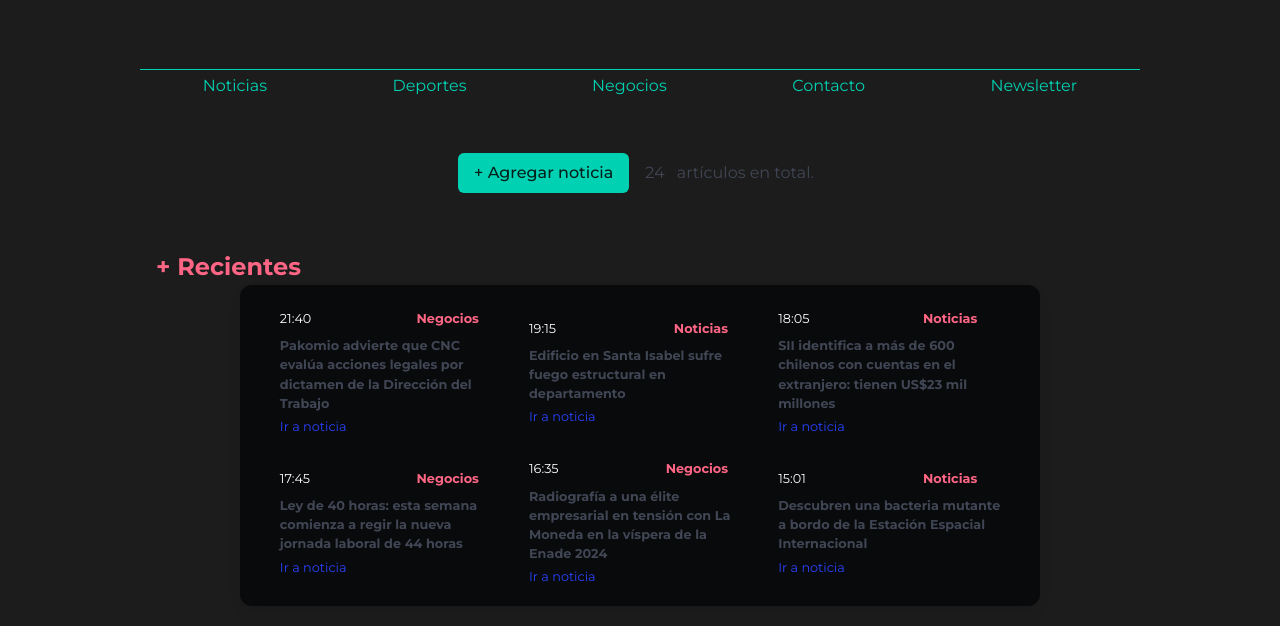
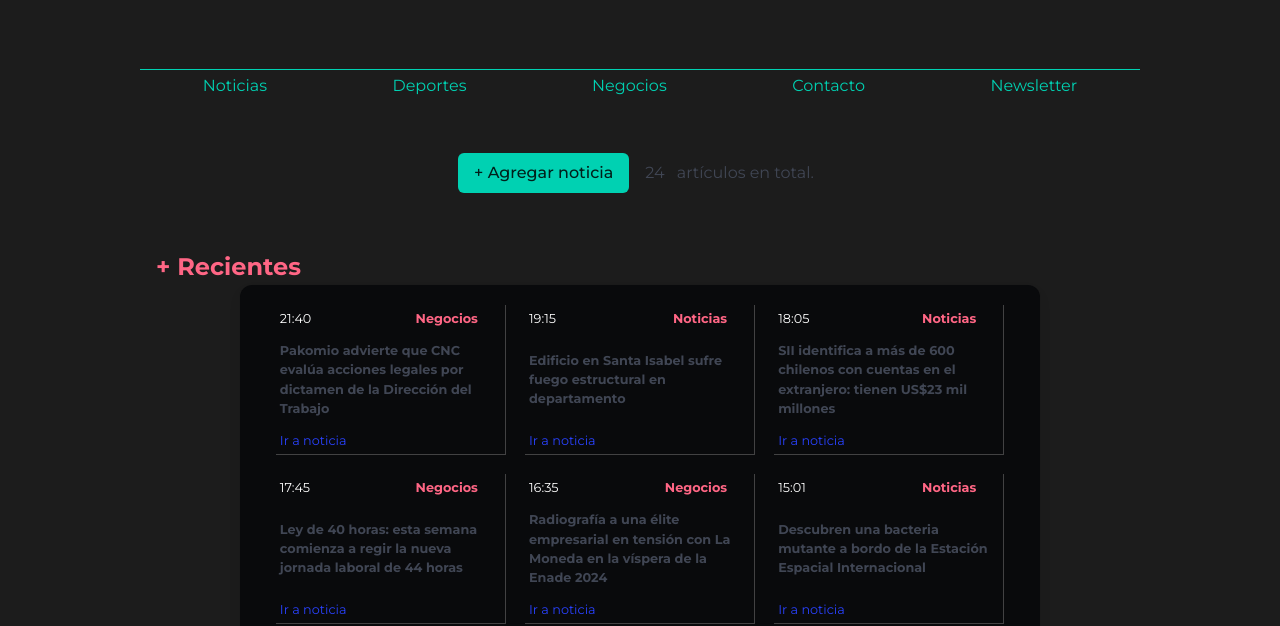
Before and after one commit to zwiva/aiep_exercises, a website: page index.html in a window 1280 px wide. Shown: the part 344-970 px from the top of the page. Drawn offline with nearby package versions, Linux system fonts and the light colour scheme.

```diff
--- a/index.html
+++ b/index.html
@@ -95,7 +95,7 @@
                         <h5 class="m-1 spotlight__element--hour has-text-white">21:40</h5>
                         <h3 class="m-1 has-text-danger">Negocios</h3>
                     </div>
-                    <div>
+                    <div class="spotlight__element--content">
                         <p class="m-1 spotlight__element--title has-text-weight-bold">
                             Pakomio advierte que CNC evalúa acciones legales por dictamen de la Dirección del
                             Trabajo
@@ -111,7 +111,7 @@
                         <h5 class="m-1 spotlight__element--hour has-text-white">19:15</h5>
                         <h3 class="m-1 has-text-danger">Noticias</h3>
                     </div>
-                    <div>
+                    <div class="spotlight__element--content">
                         <p class="m-1 spotlight__element--title has-text-weight-bold">
                             Edificio en Santa Isabel sufre fuego estructural en departamento
                         </p>
@@ -126,7 +126,7 @@
                         <h5 class="m-1 spotlight__element--hour has-text-white">18:05</h5>
                         <h3 class="m-1 has-text-danger">Noticias</h3>
                     </div>
-                    <div>
+                    <div class="spotlight__element--content">
                         <p class="m-1 spotlight__element--title has-text-weight-bold">
                             SII identifica a más de 600 chilenos con cuentas en el extranjero: tienen US$23 mil
                             millones
@@ -142,7 +142,7 @@
                         <h5 class="m-1 spotlight__element--hour has-text-white">17:45</h5>
                         <h3 class="m-1 has-text-danger">Negocios</h3>
                     </div>
-                    <div>
+                    <div class="spotlight__element--content">
                         <p class="m-1 spotlight__element--title has-text-weight-bold">
                             Ley de 40 horas: esta semana comienza a regir la nueva jornada laboral de 44 horas
                         </p>
@@ -157,7 +157,7 @@
                         <h5 class="m-1 spotlight__element--hour has-text-white">16:35</h5>
                         <h3 class="m-1 has-text-danger">Negocios</h3>
                     </div>
-                    <div>
+                    <div class="spotlight__element--content">
                         <p class="m-1 spotlight__element--title has-text-weight-bold">
                             Radiografía a una élite empresarial en tensión con La Moneda en la víspera de la Enade 2024
                         </p>
@@ -172,7 +172,7 @@
                         <h5 class="m-1 spotlight__element--hour has-text-white">15:01</h5>
                         <h3 class="m-1 has-text-danger">Noticias</h3>
                     </div>
-                    <div>
+                    <div class="spotlight__element--content">
                         <p class="m-1 spotlight__element--title has-text-weight-bold">
                             Descubren una bacteria mutante a bordo de la Estación Espacial Internacional
                         </p>
--- a/style.css
+++ b/style.css
@@ -35,7 +35,7 @@
 }
 
 .main__section--spotlight {
-    width: 100%;
+    width: 70%;
     font-size: 0.8em;
     display: flex;
     gap: 1.5em;
@@ -86,6 +86,7 @@
     flex-direction: column;
     justify-content: space-between;
     font-size: 0.75em;
+    border: 1px solid rgba(255, 255, 255, 0.305);
 }
 
 .article__body:hover,
@@ -211,6 +212,9 @@
     flex-wrap: wrap;
     justify-content: start;
     max-width: 230px;
+    border-bottom: 1px solid #80808079;
+    border-right: 1px solid #80808079;
+    min-height: 150px;
 }
 
 .spotlight__element--type {
@@ -222,7 +226,8 @@
 
 .spotlight__element--content {
     display: flex;
-    justify-content: start;
+    flex-direction: column;
+    justify-content: space-between;
 }
 
 .spotlight__element--title {
```
